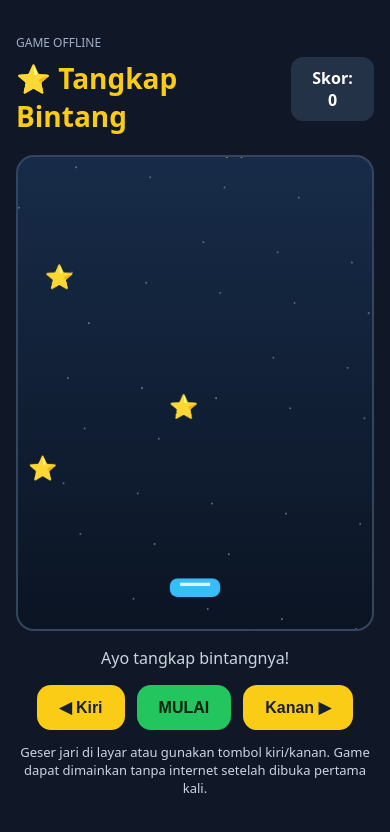
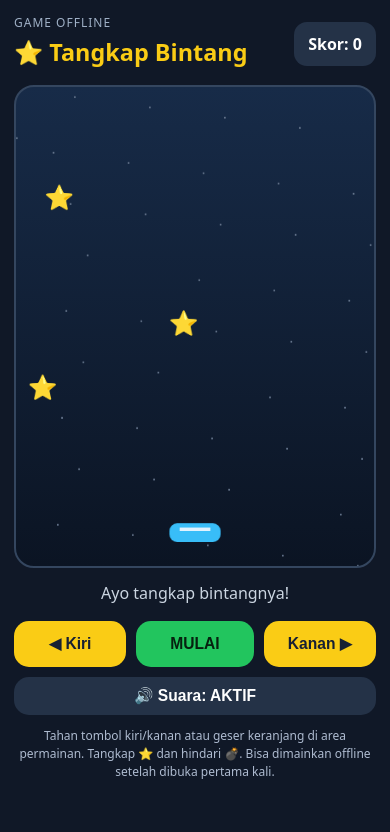
Before and after one commit to rumahsinggah002-bit/Game-Offline, a plain HTML site: page index.html in a window 390 px wide. Both pictures are taken after a click on the button "MULAI". Drawn offline with Linux system fonts and the light colour scheme.

Commit message:
Add files via upload

```diff
--- a/index.html
+++ b/index.html
@@ -8,49 +8,169 @@
 <link rel="manifest" href="manifest.json">
 <title>Tangkap Bintang</title>
 <style>
-*{box-sizing:border-box}body{margin:0;background:#101827;color:#fff;font-family:system-ui,Arial;min-height:100vh;display:flex;justify-content:center;align-items:center;padding:16px}
-.app{width:min(100%,480px);text-align:center}.top{display:flex;justify-content:space-between;align-items:center;margin-bottom:12px}
-h1{font-size:28px;margin:8px 0;color:#facc15}.score{font-weight:700;background:#243247;padding:10px 15px;border-radius:12px}
-canvas{width:100%;height:auto;background:linear-gradient(#172b48,#0b1423);border:2px solid #34465f;border-radius:18px;display:block;touch-action:none}
-p{color:#cbd5e1}.controls{display:flex;gap:12px;justify-content:center;margin-top:14px}
-button{border:0;border-radius:14px;padding:13px 22px;font-size:16px;font-weight:700;background:#facc15;color:#172033}
-#start{background:#22c55e;color:#06210f}.hint{font-size:13px}
+*{box-sizing:border-box;-webkit-tap-highlight-color:transparent}
+html,body{margin:0;min-height:100%;overscroll-behavior:none}
+body{background:#101827;color:#fff;font-family:system-ui,Arial,sans-serif;display:flex;justify-content:center;align-items:center;padding:14px;user-select:none;-webkit-user-select:none}
+.app{width:min(100%,480px);text-align:center}
+.top{display:flex;justify-content:space-between;align-items:center;gap:10px;margin-bottom:12px}
+.brand{text-align:left;min-width:0}.eyebrow{font-size:12px;color:#9fb0c6;letter-spacing:1px}
+h1{font-size:clamp(22px,6vw,30px);margin:5px 0;color:#facc15;white-space:nowrap}
+.score{font-weight:700;background:#243247;padding:11px 14px;border-radius:13px;white-space:nowrap}
+canvas{width:100%;height:auto;aspect-ratio:3/4;background:linear-gradient(#172b48,#0b1423);border:2px solid #34465f;border-radius:20px;display:block;touch-action:none;user-select:none}
+#status{color:#cbd5e1;min-height:25px;margin:14px 0}
+.controls{display:flex;gap:10px;justify-content:center;align-items:stretch;margin-top:12px}
+button{border:0;border-radius:15px;padding:14px 10px;font-size:clamp(14px,4vw,17px);font-weight:700;background:#facc15;color:#172033;flex:1;min-width:0;touch-action:none;user-select:none;-webkit-user-select:none}
+button:active{filter:brightness(.9);transform:scale(.98)}
+#start{background:#22c55e;color:#06210f;flex:1.05}
+#sound{margin-top:10px;background:#243247;color:white;width:100%;padding:10px}
+.hint{font-size:12px;line-height:1.5;color:#aebbd0;margin:12px 0}
+@media(max-height:740px){body{align-items:flex-start}.app{padding-bottom:10px}canvas{max-height:58vh;width:auto;max-width:100%;margin:auto}}
 </style>
 </head>
 <body>
 <main class="app">
- <div class="top"><div style="text-align:left"><div style="font-size:12px;color:#9fb0c6">GAME OFFLINE</div><h1>⭐ Tangkap Bintang</h1></div><div class="score">Skor: <span id="score">0</span></div></div>
- <canvas id="game" width="420" height="560" aria-label="Area permainan"></canvas>
- <p id="status">Tangkap bintang yang jatuh. Hindari bom!</p>
- <div class="controls"><button id="left">◀ Kiri</button><button id="start">MULAI</button><button id="right">Kanan ▶</button></div>
- <p class="hint">Geser jari di layar atau gunakan tombol kiri/kanan. Game dapat dimainkan tanpa internet setelah dibuka pertama kali.</p>
+ <div class="top">
+  <div class="brand"><div class="eyebrow">GAME OFFLINE</div><h1>⭐ Tangkap Bintang</h1></div>
+  <div class="score">Skor: <span id="score">0</span></div>
+ </div>
+ <canvas id="game" width="420" height="560" aria-label="Area permainan Tangkap Bintang"></canvas>
+ <p id="status" aria-live="polite">Tangkap bintang yang jatuh. Hindari bom!</p>
+ <div class="controls">
+  <button id="left" aria-label="Gerak kiri">◀ Kiri</button>
+  <button id="start">MULAI</button>
+  <button id="right" aria-label="Gerak kanan">Kanan ▶</button>
+ </div>
+ <button id="sound" aria-pressed="true">🔊 Suara: AKTIF</button>
+ <p class="hint">Tahan tombol kiri/kanan atau geser keranjang di area permainan. Tangkap ⭐ dan hindari 💣. Bisa dimainkan offline setelah dibuka pertama kali.</p>
 </main>
 <script>
-const c=document.getElementById('game'),ctx=c.getContext('2d'),scoreEl=document.getElementById('score'),statusEl=document.getElementById('status');
-let player={x:180,y:500,w:60,h:22},items=[],score=0,playing=false,frame=0,move=0,raf;
+'use strict';
+const canvas=document.getElementById('game'),ctx=canvas.getContext('2d');
+const scoreEl=document.getElementById('score'),statusEl=document.getElementById('status');
+const startBtn=document.getElementById('start'),soundBtn=document.getElementById('sound');
+const W=canvas.width,H=canvas.height;
+let player={x:180,y:510,w:60,h:22},items=[],score=0,playing=false,frame=0,move=0,raf=0;
+let audio=null,soundOn=true,lastSpawn=0,dragging=false,lastTime=0;
+
+function initAudio(){
+ if(!soundOn)return;
+ try{
+  const AC=window.AudioContext||window.webkitAudioContext;
+  if(!AC)return;
+  if(!audio)audio=new AC();
+  if(audio.state==='suspended')audio.resume();
+ }catch(e){}
+}
+function tone(freq,duration,type='sine',volume=.045,delay=0){
+ if(!soundOn)return;
+ initAudio();if(!audio)return;
+ try{
+  const t=audio.currentTime+delay,osc=audio.createOscillator(),gain=audio.createGain();
+  osc.type=type;osc.frequency.setValueAtTime(freq,t);
+  gain.gain.setValueAtTime(.0001,t);gain.gain.exponentialRampToValueAtTime(volume,t+.012);
+  gain.gain.exponentialRampToValueAtTime(.0001,t+duration);
+  osc.connect(gain);gain.connect(audio.destination);osc.start(t);osc.stop(t+duration+.03);
+ }catch(e){}
+}
+function sfx(name){
+ if(name==='start'){tone(440,.09);tone(660,.12,'sine',.04,.1)}
+ if(name==='catch'){tone(880,.08,'triangle',.05);tone(1175,.1,'triangle',.035,.07)}
+ if(name==='bomb'){tone(180,.25,'sawtooth',.06);tone(90,.35,'sawtooth',.05,.16)}
+ if(name==='over'){tone(440,.15,'triangle',.04);tone(330,.2,'triangle',.04,.16);tone(220,.3,'triangle',.04,.36)}
+}
 function draw(){
- ctx.clearRect(0,0,c.width,c.height);
- // stars background
- for(let i=0;i<35;i++){let x=(i*83)%420,y=(i*137+frame*.35)%560;ctx.fillStyle='#64748b';ctx.fillRect(x,y,2,2)}
+ ctx.clearRect(0,0,W,H);
+ for(let i=0;i<42;i++){
+  const x=(i*83)%W,y=(i*137+frame*.35)%H;
+  ctx.fillStyle='#64748b';ctx.fillRect(x,y,2,2);
+ }
+ // Keranjang pemain
  ctx.fillStyle='#38bdf8';ctx.beginPath();ctx.roundRect(player.x,player.y,player.w,player.h,9);ctx.fill();
  ctx.fillStyle='#e0f2fe';ctx.fillRect(player.x+12,player.y+5,player.w-24,4);
  items.forEach(o=>{ctx.font='28px sans-serif';ctx.textAlign='center';ctx.fillText(o.bomb?'💣':'⭐',o.x,o.y)});
- if(!playing){ctx.fillStyle='rgba(0,0,0,.35)';ctx.fillRect(0,0,420,560);ctx.fillStyle='white';ctx.textAlign='center';ctx.font='bold 26px system-ui';ctx.fillText('TANGKAP BINTANG',210,245);ctx.font='16px system-ui';ctx.fillText('Tekan MULAI untuk bermain',210,280)}
+ if(!playing){
+  ctx.fillStyle='rgba(0,0,0,.38)';ctx.fillRect(0,0,W,H);
+  ctx.fillStyle='white';ctx.textAlign='center';ctx.font='bold 26px system-ui';
+  ctx.fillText(score>0?'GAME SELESAI':'TANGKAP BINTANG',W/2,245);
+  ctx.font='16px system-ui';ctx.fillText(score>0?'Skor: '+score+'  •  Tekan MULAI':'Tekan MULAI untuk bermain',W/2,280);
+ }
 }
-function loop(){
- if(!playing)return;frame++;player.x=Math.max(0,Math.min(360,player.x+move*6));
- if(frame%42===0)items.push({x:20+Math.random()*380,y:-10,bomb:Math.random()<.22,speed:2+Math.random()*2});
- items.forEach(o=>o.y+=o.speed);
- for(let i=items.length-1;i>=0;i--){let o=items[i];if(o.y>player.y-8&&o.y<player.y+player.h+12&&o.x>player.x-8&&o.x<player.x+player.w+8){if(o.bomb){end();return}else{score+=10;scoreEl.textContent=score;items.splice(i,1)}}else if(o.y>580)items.splice(i,1)}
- draw();raf=requestAnimationFrame(loop)
+function finish(hitBomb=false){
+ if(!playing)return;
+ playing=false;move=0;dragging=false;cancelAnimationFrame(raf);
+ statusEl.textContent=(hitBomb?'Terkena bom! ':'Game selesai! ')+'Skor akhir: '+score+'. Tekan MULAI untuk mencoba lagi.';
+ sfx('over');draw();
 }
-function end(){playing=false;cancelAnimationFrame(raf);statusEl.textContent='Game selesai! Skor akhir: '+score+'. Tekan MULAI untuk mencoba lagi.';draw()}
-function start(){score=0;scoreEl.textContent='0';items=[];frame=0;player.x=180;playing=true;statusEl.textContent='Ayo tangkap bintangnya!';cancelAnimationFrame(raf);loop()}
-document.getElementById('start').onclick=start;
-function hold(dir,el){el.addEventListener('pointerdown',e=>{e.preventDefault();move=dir});['pointerup','pointerleave','pointercancel'].forEach(ev=>el.addEventListener(ev,()=>move=0))}
-hold(-1,document.getElementById('left'));hold(1,document.getElementById('right'));
-c.addEventListener('pointermove',e=>{if(!playing)return;let r=c.getBoundingClientRect();player.x=Math.max(0,Math.min(360,(e.clientX-r.left)/r.width*420-player.w/2))});
+function loop(timestamp){
+ if(!playing)return;
+ const dt=lastTime?Math.min((timestamp-lastTime)/16.67,2):1;lastTime=timestamp;frame++;
+ player.x=Math.max(0,Math.min(W-player.w,player.x+move*5.5*dt));
+ if(frame%42===0){
+  items.push({x:22+Math.random()*(W-44),y:-12,bomb:Math.random()<.2,speed:2+Math.random()*1.8});
+ }
+ for(let i=items.length-1;i>=0;i--){
+  const o=items[i];o.y+=o.speed*dt;
+  const closeY=o.y>player.y-8&&o.y<player.y+player.h+15;
+  const closeX=o.x>player.x-8&&o.x<player.x+player.w+8;
+  if(closeY&&closeX){
+   if(o.bomb){finish(true);return}
+   score+=10;scoreEl.textContent=score;items.splice(i,1);sfx('catch');
+  }else if(o.y>H+35)items.splice(i,1);
+ }
+ draw();raf=requestAnimationFrame(loop);
+}
+function startGame(){
+ initAudio();score=0;scoreEl.textContent='0';items=[];frame=0;lastTime=0;
+ player.x=(W-player.w)/2;playing=true;move=0;statusEl.textContent='Ayo tangkap bintangnya!';
+ sfx('start');cancelAnimationFrame(raf);raf=requestAnimationFrame(loop);
+}
+startBtn.addEventListener('click',startGame);
+
+function bindHold(button,direction){
+ button.addEventListener('pointerdown',e=>{
+  e.preventDefault();if(!playing)return;
+  move=direction;
+  try{button.setPointerCapture(e.pointerId)}catch(err){}
+ });
+ const release=e=>{e.preventDefault();move=0};
+ ['pointerup','pointercancel','lostpointercapture','pointerleave'].forEach(type=>button.addEventListener(type,release));
+}
+bindHold(document.getElementById('left'),-1);
+bindHold(document.getElementById('right'),1);
+
+// Geser keranjang hanya saat jari/mouse sedang menekan area game.
+function movePlayer(e){
+ const r=canvas.getBoundingClientRect();
+ const scale=W/r.width;
+ player.x=Math.max(0,Math.min(W-player.w,(e.clientX-r.left)*scale-player.w/2));
+}
+canvas.addEventListener('pointerdown',e=>{
+ if(!playing)return;e.preventDefault();dragging=true;
+ try{canvas.setPointerCapture(e.pointerId)}catch(err){}
+ movePlayer(e);
+});
+canvas.addEventListener('pointermove',e=>{if(dragging&&playing){e.preventDefault();movePlayer(e)}});
+function stopDrag(){dragging=false}
+canvas.addEventListener('pointerup',stopDrag);
+canvas.addEventListener('pointercancel',stopDrag);
+canvas.addEventListener('lostpointercapture',stopDrag);
+
+window.addEventListener('keydown',e=>{
+ if(e.key==='ArrowLeft'||e.key==='a'){e.preventDefault();move=-1}
+ if(e.key==='ArrowRight'||e.key==='d'){e.preventDefault();move=1}
+});
+window.addEventListener('keyup',e=>{if(['ArrowLeft','ArrowRight','a','d'].includes(e.key))move=0});
+window.addEventListener('blur',()=>{move=0;dragging=false});
+
+soundBtn.addEventListener('click',()=>{
+ soundOn=!soundOn;
+ soundBtn.textContent=soundOn?'🔊 Suara: AKTIF':'🔇 Suara: MATI';
+ soundBtn.setAttribute('aria-pressed',String(soundOn));
+ if(soundOn){initAudio();tone(660,.1)}
+});
 draw();
-if('serviceWorker' in navigator)window.addEventListener('load',()=>navigator.serviceWorker.register('./sw.js').catch(()=>{}));
+if('serviceWorker' in navigator){
+ window.addEventListener('load',()=>navigator.serviceWorker.register('./sw.js').catch(()=>{}));
+}
 </script>
 </body></html>
--- a/sw.js
+++ b/sw.js
@@ -1 +1 @@
-const CACHE='tangkap-bintang-v1';const FILES=['./','./index.html','./manifest.json','./icon.svg'];self.addEventListener('install',e=>e.waitUntil(caches.open(CACHE).then(c=>c.addAll(FILES))));self.addEventListener('activate',e=>e.waitUntil(caches.keys().then(keys=>Promise.all(keys.filter(k=>k!==CACHE).map(k=>caches.delete(k))))));self.addEventListener('fetch',e=>e.respondWith(caches.match(e.request).then(r=>r||fetch(e.request).then(res=>{if(e.request.method==='GET'&&new URL(e.request.url).origin===location.origin){let copy=res.clone();caches.open(CACHE).then(c=>c.put(e.request,copy))}return res}).catch(()=>caches.match('./index.html')))));
+const CACHE='tangkap-bintang-v2';const FILES=['./','./index.html','./manifest.json','./icon.svg'];self.addEventListener('install',e=>e.waitUntil(caches.open(CACHE).then(c=>c.addAll(FILES)).then(()=>self.skipWaiting())));self.addEventListener('activate',e=>e.waitUntil(caches.keys().then(keys=>Promise.all(keys.filter(k=>k!==CACHE).map(k=>caches.delete(k)))).then(()=>self.clients.claim())));self.addEventListener('fetch',e=>{if(e.request.method!=='GET')return;e.respondWith(caches.match(e.request).then(r=>r||fetch(e.request).then(res=>{if(new URL(e.request.url).origin===location.origin){const copy=res.clone();caches.open(CACHE).then(c=>c.put(e.request,copy))}return res}).catch(()=>caches.match('./index.html'))))});
```
Also changed, not shown: PETUNJUK.txt.
